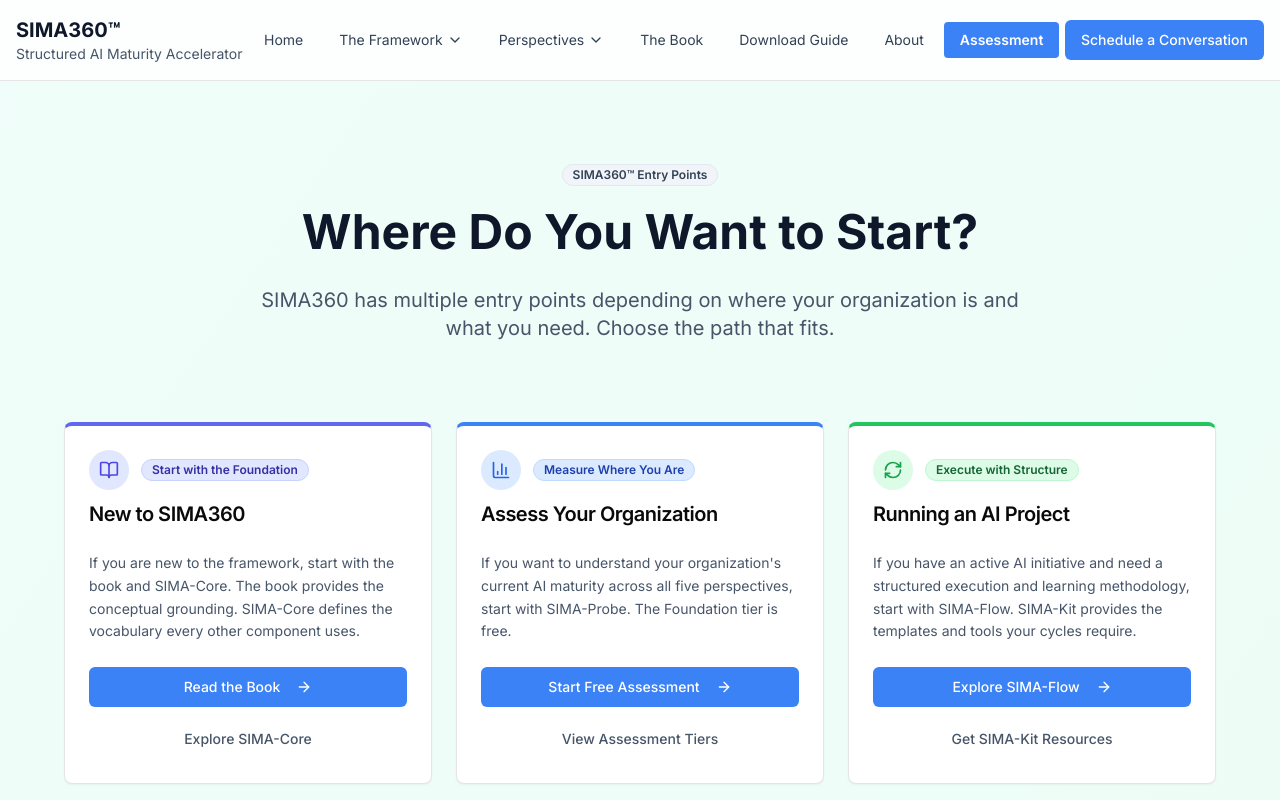
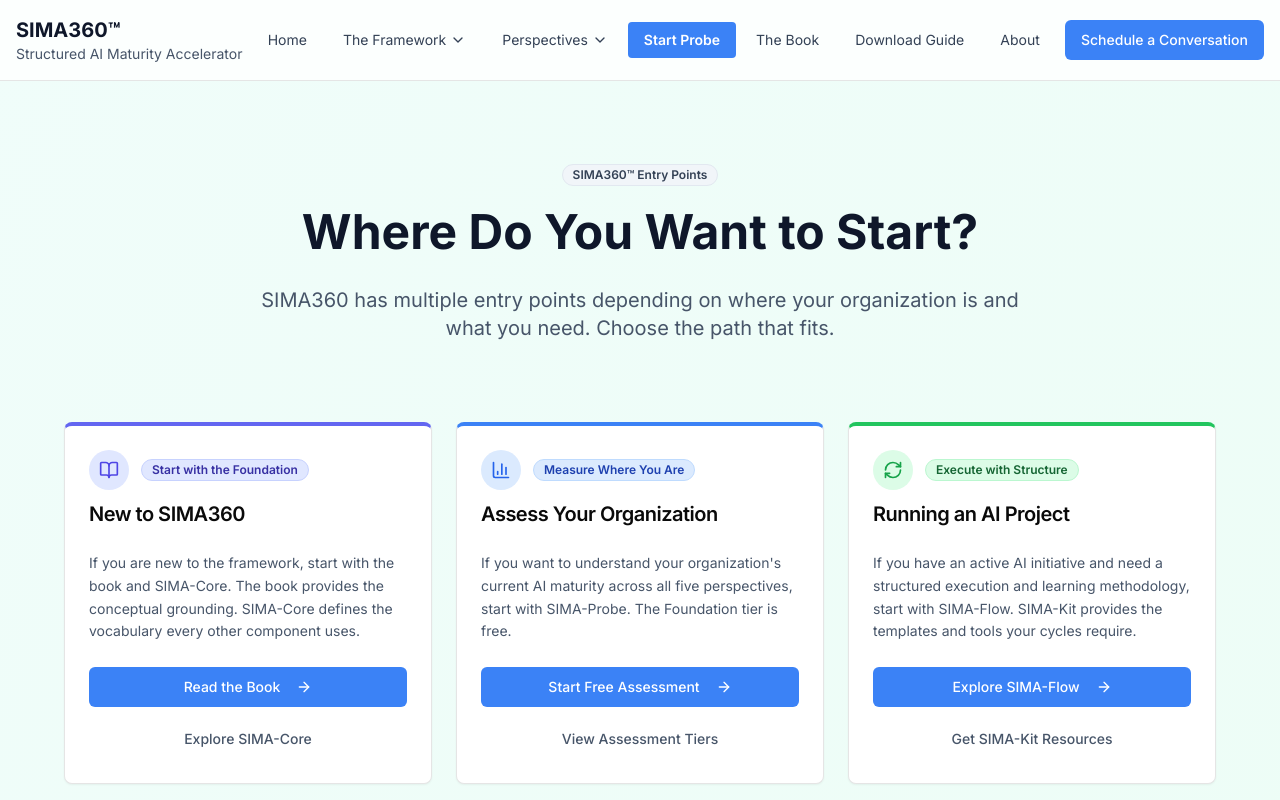
Before and after one commit to chucksuscheck/SIMA360, a Next.js app: page /start in a window 1280 px wide. Shown: the top 800 px of the page. Built offline with nearby package versions, Linux system fonts and the light colour scheme.

Commit message:
Rename nav CTA to Start Probe and move it before The Book
Co-Authored-By: Claude Sonnet 5 <noreply@anthropic.com>

```diff
--- a/components/navigation.tsx
+++ b/components/navigation.tsx
@@ -117,6 +117,13 @@ export function Navigation() {
         </div>
 
         <Link
+          href="/sima-probe/assessment"
+          className="ml-2 px-4 py-2 text-sm font-semibold text-white bg-blue-500 hover:bg-blue-600 rounded transition-colors"
+        >
+          Start Probe
+        </Link>
+
+        <Link
           href="/the-book"
           className="px-4 py-2 text-sm text-slate-700 hover:bg-slate-100 hover:text-slate-900 rounded transition-colors"
         >
@@ -137,13 +144,6 @@ export function Navigation() {
           className="px-4 py-2 text-sm text-slate-700 hover:bg-slate-100 hover:text-slate-900 rounded transition-colors"
         >
           About
-        </Link>
-
-        <Link
-          href="/sima-probe/assessment"
-          className="ml-2 px-4 py-2 text-sm font-semibold text-white bg-blue-500 hover:bg-blue-600 rounded transition-colors"
-        >
-          Assessment
         </Link>
       </nav>
 
@@ -218,6 +218,16 @@ export function Navigation() {
               )}
             </div>
 
+            <div className="px-4 pt-2 pb-1 border-t border-slate-100 mt-1">
+              <Link
+                href="/sima-probe/assessment"
+                onClick={closeMobile}
+                className="block w-full text-center px-4 py-2 text-sm font-semibold text-white bg-blue-500 hover:bg-blue-600 rounded transition-colors"
+              >
+                Start Probe
+              </Link>
+            </div>
+
             <Link
               href="/the-book"
               onClick={closeMobile}
@@ -243,16 +253,6 @@ export function Navigation() {
             >
               About
             </Link>
-
-            <div className="px-4 pt-2 pb-1 border-t border-slate-100 mt-1">
-              <Link
-                href="/sima-probe/assessment"
-                onClick={closeMobile}
-                className="block w-full text-center px-4 py-2 text-sm font-semibold text-white bg-blue-500 hover:bg-blue-600 rounded transition-colors"
-              >
-                Assessment
-              </Link>
-            </div>
           </div>
         )}
       </div>
```
